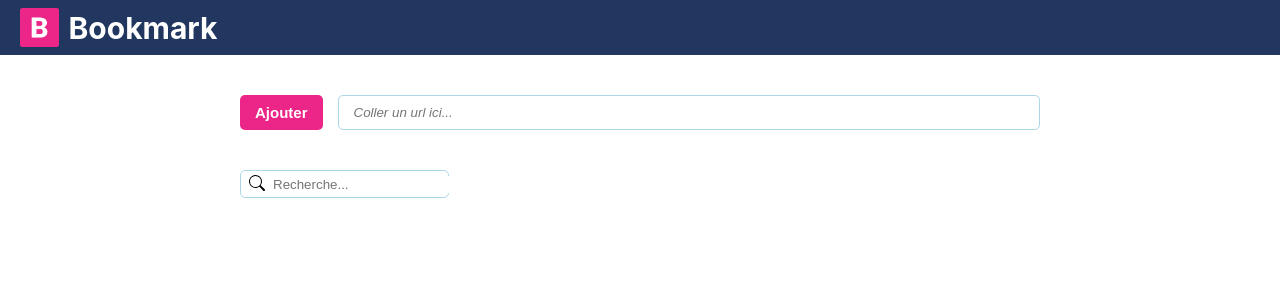
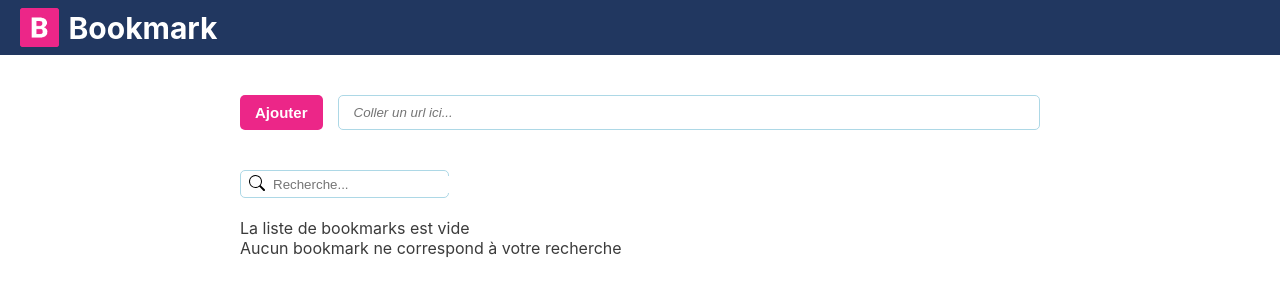
Before and after one commit to Mathinoc/Bookmarks, a React (Create React App) app: page / in a window 1280 px wide. Shown: the top 300 px of the page. Built offline with nearby package versions, Linux system fonts and the light colour scheme.

Commit message:
added erro handling in bookmarkList

```diff
--- a/src/components/BookmarkList.tsx
+++ b/src/components/BookmarkList.tsx
@@ -1,4 +1,4 @@
-import React, { useRef, useState } from 'react';
+import React, { useEffect, useRef, useState } from 'react';
 import { bookmark } from '../interfaces/BookmarkInterface';
 import Bookmark from './Bookmark';
 import SearchBookmark from './SearchBookmark';
@@ -10,6 +10,18 @@ export default function BookmarkList({ bookmarks, setBookmarks }: { bookmarks: b
   const indexStart = useRef<number | null>();
   const indexEnd = useRef<number | null>();
   const switchFactor = useRef<{ lastDirection: string, factor: number }>({ lastDirection: "", factor: 0 });
+  const [filteredBookmarks, setFilteredBookmarks] = useState<bookmark[]>();
+
+  useEffect(() => {
+    const filteredList = bookmarks
+      .filter(el => {
+        if (searchString) {
+          return el.title.toLocaleLowerCase().includes(searchString?.toLocaleLowerCase());
+        }
+        return el
+      })
+    setFilteredBookmarks(filteredList);
+  }, [searchString])
 
   function removeBookmark(bookmarkDate: number) {
     setBookmarks(prev => (
@@ -94,14 +106,11 @@ export default function BookmarkList({ bookmarks, setBookmarks }: { bookmarks: b
         className="BookmarkList__ul"
         onDragOver={onDragOver}
       >
-        {bookmarks && bookmarks
-          .filter(el => {
-            if (searchString) {
-              return el.title.toLocaleLowerCase().includes(searchString?.toLocaleLowerCase());
-            }
-            return el
-          })
-          .map(bookmark => (
+        {bookmarks && bookmarks.length === 0 &&
+          <p className="BookmarkList__error">La liste de bookmarks est vide</p>
+        }
+        {filteredBookmarks && filteredBookmarks.length > 0 ?
+          filteredBookmarks.map(bookmark => (
             <li
               id={bookmark.creation_date.toString()}
               className="BookmarkList__li"
@@ -111,7 +120,10 @@ export default function BookmarkList({ bookmarks, setBookmarks }: { bookmarks: b
             >
               <Bookmark bookmark={bookmark} removeBookmark={() => removeBookmark(bookmark.creation_date)} />
             </li>
-          ))}
+          ))
+          :
+          <p className="BookmarkList__error">Aucun bookmark ne correspond à votre recherche</p>
+        }
       </ul>
     </div>
   )
--- a/src/styles/BookmarkList.css
+++ b/src/styles/BookmarkList.css
@@ -18,3 +18,7 @@
 .dragging {
   opacity: 0.5;
 }
+
+.BookmarkList__filter-error {
+  text-align: center;
+}
```
